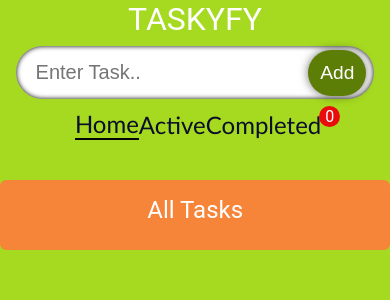
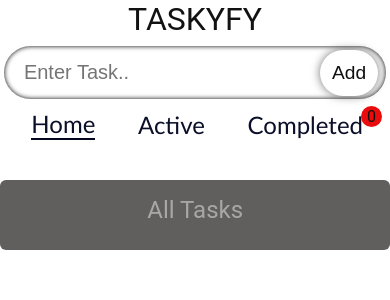
Before and after one commit to DarshanPro123/typeScript_Tutorial, a React (Vite) app in the folder taskyFyPractice1/: page / in a window 390 px wide. Shown: the top 300 px of the page. Built offline with nearby package versions, Linux system fonts and the light colour scheme.

Commit message:
Add css style edit file

```diff
--- a/taskyFyPractice1/src/index.css
+++ b/taskyFyPractice1/src/index.css
@@ -2,8 +2,8 @@ body {
   font-family: "Roboto", sans-serif;
   margin: 0;
   padding: 0;
-  background-color: #a5da20;
-  color: white;
+  background-color: #fff;
+  color: rgb(18, 18, 18);
   text-align: center;
 }
 
@@ -41,8 +41,8 @@ body {
 .submitBtn {
   position: absolute;
   right: 0;
-  background-color: #5c7d06;
-  color: white;
+  background-color: #fff;
+  color: rgb(16, 15, 15);
   border: none;
   padding: 16px;
   font-size: 1.4rem;
@@ -53,7 +53,7 @@ body {
 }
 
 .submitBtn:hover {
-  background-color: #1a4f06;
+  background-color: #fff;
   cursor: pointer;
 }
 
@@ -81,14 +81,6 @@ body {
   margin: 0px auto;
 }
 
-/* .dark-line {
-  background-color: #484747;
-  height: 1.3px;
-  width: 50%;
-  margin: 0px auto;
-  box-shadow: 0px 14px 10px rgba(0, 0, 0, 0.36);
-} */
-
 .nav a {
   color: #0b0e29;
   font-size: 1.5rem;
@@ -97,8 +89,9 @@ body {
 }
 
 .active {
-  border-bottom: 2px solid #030303;
+  border-bottom: 2px solid #04051e;
   color: #0cdbea;
+  transition: all 0.5s;
 }
 
 .counter {
@@ -118,10 +111,11 @@ body {
   display: flex;
   width: 47.5%;
   margin: auto;
+  transition: all 0.5s;
   flex-direction: column;
   align-items: center;
   justify-content: center;
-  background-color: #f6853a;
+  background-color: #615f5d;
   padding: 10px;
   border-radius: 6px;
 }
@@ -130,14 +124,17 @@ body {
   font-size: 2rem;
   padding: 10px 20px;
   margin-bottom: 10px;
+  color: rgb(170, 166, 166);
 }
 
 .activeTask {
-  background-color: #1da3c8;
+  background-color: #9ae9fe;
+  transition: all 0.5s;
 }
 
 .remove {
-  background-color: rgb(235, 103, 80);
+  background-color: rgb(245, 179, 168);
+  transition: all 0.5s;
 }
 
 .todo_single {
@@ -198,7 +195,7 @@ body {
   }
 
   .input {
-    width: 92%;
+    width: 98%;
     margin: 8px auto;
   }
 
@@ -233,6 +230,10 @@ body {
     padding: 15px;
     margin: 10px 0;
   }
+  .nav {
+    width: 100%;
+    padding: 0 10px;
+  }
 
   .todo_single_text {
     font-size: 1rem;
```
